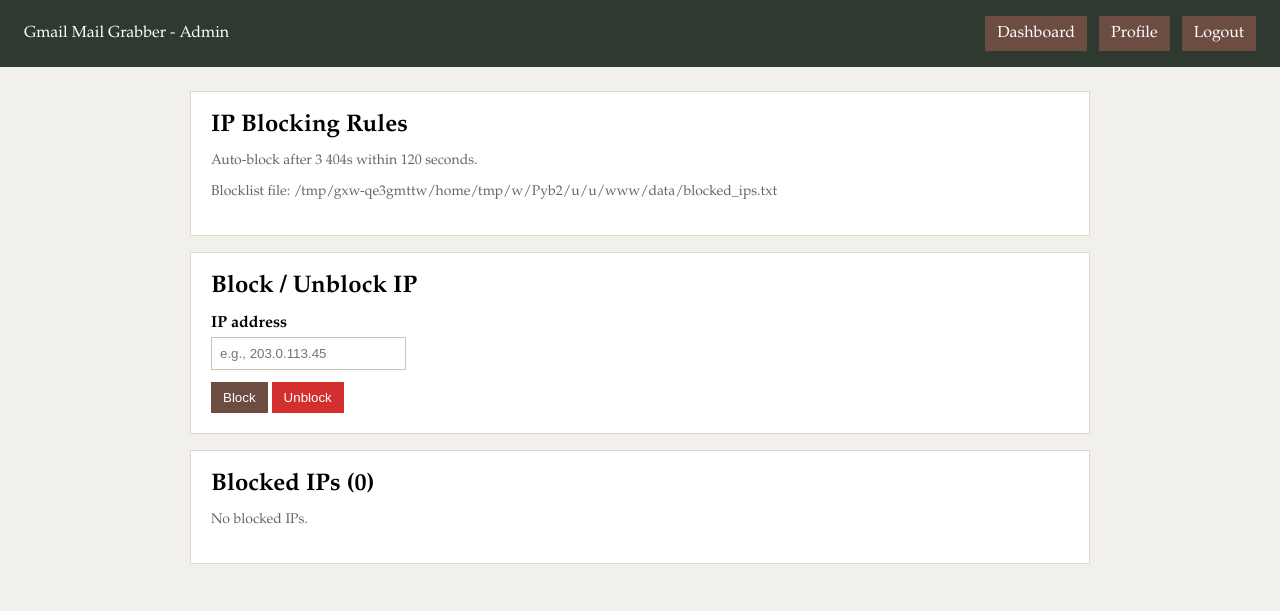
After one commit to programmer007007/GmailEmailGrabber, a Flask app: page /blocked-ips in a window 1280 px wide. The commit adds this page. Shown: the top 611 px of the page. Run offline with Flask 3, Linux system fonts and the light colour scheme; the visitor is signed in with stand-in values (Sample User, id 1); data comes from the database, SQL or seed files in the repository; parts of the project's set-up code (start-up, migrations or seed data) failed here and were passed over.

Commit message:
blocing of ips bots crashing our servers

```diff
--- a/app.py
+++ b/app.py
@@ -62,6 +62,90 @@
 
 # Reduce OAuthlib warning for local dev when using http://localhost
 os.environ.setdefault("OAUTHLIB_INSECURE_TRANSPORT", "1")
+
+# Basic IP blocking for repeated 404s
+BLOCKED_IPS_FILE = Path(os.getenv("BLOCKED_IPS_FILE", str(DATA_DIR / "blocked_ips.txt")))
+BLOCK_404_THRESHOLD = int(os.getenv("BLOCK_404_THRESHOLD", "3"))
+BLOCK_404_WINDOW_SECONDS = int(os.getenv("BLOCK_404_WINDOW_SECONDS", "120"))
+
+_blocked_ips = set()
+_block_lock = threading.Lock()
+_consecutive_404 = {}
+
+
+def _load_blocked_ips():
+    if not BLOCKED_IPS_FILE.exists():
+        return
+    try:
+        for line in BLOCKED_IPS_FILE.read_text(encoding="utf-8").splitlines():
+            ip = line.strip()
+            if ip:
+                _blocked_ips.add(ip)
+    except Exception as e:
+        print(f"Failed to read blocked IPs file: {e}")
+
+
+def _save_blocked_ip(ip):
+    try:
+        BLOCKED_IPS_FILE.parent.mkdir(parents=True, exist_ok=True)
+        with BLOCKED_IPS_FILE.open("a", encoding="utf-8") as f:
+            f.write(f"{ip}\n")
+    except Exception as e:
+        print(f"Failed to write blocked IP: {e}")
+
+
+def _write_blocked_ips():
+    try:
+        BLOCKED_IPS_FILE.parent.mkdir(parents=True, exist_ok=True)
+        with BLOCKED_IPS_FILE.open("w", encoding="utf-8") as f:
+            for ip in sorted(_blocked_ips):
+                f.write(f"{ip}\n")
+    except Exception as e:
+        print(f"Failed to rewrite blocked IPs file: {e}")
+
+
+def _get_client_ip():
+    # ProxyFix populates request.access_route from X-Forwarded-For.
+    if request.access_route:
+        return request.access_route[0]
+    return request.remote_addr or "unknown"
+
+
+def _track_404(ip):
+    now = time.time()
+    record = _consecutive_404.get(ip)
+    if not record:
+        _consecutive_404[ip] = {"count": 1, "last": now}
+        return 1
+
+    if now - record["last"] > BLOCK_404_WINDOW_SECONDS:
+        record["count"] = 1
+    else:
+        record["count"] += 1
+    record["last"] = now
+    return record["count"]
+
+
+def _reset_404(ip):
+    _consecutive_404.pop(ip, None)
+
+
+def _prune_404():
+    now = time.time()
+    stale = [ip for ip, rec in _consecutive_404.items() if now - rec["last"] > BLOCK_404_WINDOW_SECONDS]
+    for ip in stale:
+        _consecutive_404.pop(ip, None)
+
+
+_load_blocked_ips()
+
+
+@app.before_request
+def block_bad_ips():
+    ip = _get_client_ip()
+    with _block_lock:
+        if ip in _blocked_ips:
+            abort(403)
 
 
 def db():
@@ -153,6 +237,17 @@
     def wrapper(*args, **kwargs):
         if not session.get("user_id"):
             return redirect(url_for("login"))
+        return fn(*args, **kwargs)
+    wrapper.__name__ = fn.__name__
+    return wrapper
+
+
+def admin_required(fn):
+    def wrapper(*args, **kwargs):
+        if not session.get("user_id"):
+            return redirect(url_for("login"))
+        if not session.get("is_admin"):
+            abort(403)
         return fn(*args, **kwargs)
     wrapper.__name__ = fn.__name__
     return wrapper
@@ -255,12 +350,12 @@
     end = datetime.fromisoformat(end_date) + timedelta(days=1)
 
     # Gmail search uses dates in YYYY/MM/DD format and interprets them in the account's timezone
-    # Include ALL mail: inbox, sent, spam, trash, drafts, etc.
-    # {in:anywhere} searches across all folders including spam and trash
-    # Filter to only include emails from John, Jason, and Peyton
-    # Note: You may need to update the email addresses to match the actual sender addresses
-    allowed_senders = "(from:john OR from:jason OR from:peyton)"
-    return f"after:{start.strftime('%Y/%m/%d')} before:{end.strftime('%Y/%m/%d')} in:anywhere {allowed_senders}"
+    # Search inbox, sent, and spam folders only (exclude trash and drafts)
+    # -in:trash excludes trash, -in:drafts excludes drafts
+    # Filter to include ALL emails involving John, Jason, and Peyton (from, to, cc, bcc)
+    # Using {} syntax to match any involvement of these email addresses
+    allowed_senders = "{john@thedoctorgroup.com jason@thedoctorgroup.com peyton@thedoctorgroup.com}"
+    return f"after:{start.strftime('%Y/%m/%d')} before:{end.strftime('%Y/%m/%d')} -in:trash -in:drafts {allowed_senders}"
 
 
 def parse_email_body(payload):
@@ -748,6 +843,49 @@
     return redirect(url_for("profile"))
 
 
+@app.route("/blocked-ips", methods=["GET", "POST"])
+@admin_required
+def blocked_ips():
+    user = get_current_user()
+    message = None
+    error = None
+
+    if request.method == "POST":
+        action = request.form.get("action", "")
+        ip = (request.form.get("ip") or "").strip()
+        if action not in ["block", "unblock"]:
+            error = "Invalid action."
+        elif not ip:
+            error = "IP is required."
+        else:
+            with _block_lock:
+                if action == "block":
+                    _blocked_ips.add(ip)
+                    _save_blocked_ip(ip)
+                    message = f"Blocked {ip}."
+                else:
+                    if ip in _blocked_ips:
+                        _blocked_ips.discard(ip)
+                        _write_blocked_ips()
+                        message = f"Unblocked {ip}."
+                    else:
+                        error = f"{ip} is not currently blocked."
+
+    with _block_lock:
+        blocked_list = sorted(_blocked_ips)
+
+    return render_template(
+        "blocked_ips.html",
+        user=user,
+        blocked_ips=blocked_list,
+        message=message,
+        error=error,
+        threshold=BLOCK_404_THRESHOLD,
+        window_seconds=BLOCK_404_WINDOW_SECONDS,
+        blocked_file=str(BLOCKED_IPS_FILE),
+    )
+
+
 @app.route("/")
 @login_required
 def index():
@@ -1089,6 +1227,26 @@
     })
 
 
+@app.after_request
+def maybe_block_after_404(response):
+    try:
+        if response.status_code == 404:
+            ip = _get_client_ip()
+            with _block_lock:
+                if ip not in _blocked_ips:
+                    count = _track_404(ip)
+                    if count >= BLOCK_404_THRESHOLD:
+                        _blocked_ips.add(ip)
+                        _save_blocked_ip(ip)
+        else:
+            ip = _get_client_ip()
+            _reset_404(ip)
+        _prune_404()
+    except Exception as e:
+        print(f"IP block tracking error: {e}")
+    return response
+
+
 if __name__ == "__main__":
     init_db()
     app.run(host="0.0.0.0", port=5000, debug=True)
--- /dev/null
+++ b/templates/blocked_ips.html
@@ -0,0 +1,81 @@
+<!doctype html>
+<html lang="en">
+  <head>
+    <meta charset="utf-8" />
+    <meta name="viewport" content="width=device-width, initial-scale=1" />
+    <title>Blocked IPs - Gmail Mail Grabber</title>
+    <style>
+      body { font-family: "Palatino Linotype", serif; background: #f2f0ea; margin: 0; padding: 0; }
+      header { background: #2e3a2f; color: #fff; padding: 16px 24px; display: flex; align-items: center; justify-content: space-between; flex-wrap: wrap; }
+      main { max-width: 900px; margin: 24px auto; padding: 0 16px 32px; }
+      .card { background: #fff; border: 1px solid #e0d8cd; padding: 20px; margin-bottom: 16px; }
+      h1, h2 { margin: 0 0 12px; }
+      label { display: block; margin: 8px 0 4px; font-weight: bold; }
+      input { padding: 8px; border: 1px solid #c9c3b8; }
+      button, a.button { padding: 8px 12px; background: #6d4c41; color: #fff; border: none; text-decoration: none; cursor: pointer; display: inline-block; }
+      .top-actions { display: flex; gap: 12px; align-items: center; flex-wrap: wrap; }
+      .info-text { font-size: 14px; color: #666; margin-top: 8px; }
+      .notice { padding: 10px 12px; border-radius: 4px; margin-bottom: 12px; }
+      .notice-success { background: #e6f4ea; color: #1e4620; border: 1px solid #b7e0c1; }
+      .notice-error { background: #fdecea; color: #611a15; border: 1px solid #f5c6cb; }
+      .blocked-list { list-style: none; padding: 0; margin: 0; }
+      .blocked-item { display: flex; align-items: center; justify-content: space-between; border-bottom: 1px solid #eee; padding: 8px 0; }
+      .blocked-ip { font-family: monospace; }
+      .inline-form { display: inline; margin: 0; }
+    </style>
+  </head>
+  <body>
+    <header>
+      <div>Gmail Mail Grabber - Admin</div>
+      <div class="top-actions">
+        <a class="button" href="{{ url_for('index') }}">Dashboard</a>
+        <a class="button" href="{{ url_for('profile') }}">Profile</a>
+        <a class="button" href="{{ url_for('logout') }}">Logout</a>
+      </div>
+    </header>
+    <main>
+      <div class="card">
+        <h2>IP Blocking Rules</h2>
+        <p class="info-text">Auto-block after {{ threshold }} 404s within {{ window_seconds }} seconds.</p>
+        <p class="info-text">Blocklist file: {{ blocked_file }}</p>
+      </div>
+
+      <div class="card">
+        <h2>Block / Unblock IP</h2>
+        {% if message %}
+          <div class="notice notice-success">{{ message }}</div>
+        {% endif %}
+        {% if error %}
+          <div class="notice notice-error">{{ error }}</div>
+        {% endif %}
+        <form method="post" action="{{ url_for('blocked_ips') }}">
+          <label for="ip">IP address</label>
+          <input id="ip" name="ip" type="text" placeholder="e.g., 203.0.113.45" />
+          <div style="margin-top: 12px;">
+            <button type="submit" name="action" value="block">Block</button>
+            <button type="submit" name="action" value="unblock" style="background:#d32f2f;">Unblock</button>
+          </div>
+        </form>
+      </div>
+
+      <div class="card">
+        <h2>Blocked IPs ({{ blocked_ips | length }})</h2>
+        {% if blocked_ips %}
+          <ul class="blocked-list">
+            {% for ip in blocked_ips %}
+            <li class="blocked-item">
+              <span class="blocked-ip">{{ ip }}</span>
+              <form class="inline-form" method="post" action="{{ url_for('blocked_ips') }}">
+                <input type="hidden" name="ip" value="{{ ip }}" />
+                <button type="submit" name="action" value="unblock" style="background:#d32f2f;">Unblock</button>
+              </form>
+            </li>
+            {% endfor %}
+          </ul>
+        {% else %}
+          <p class="info-text">No blocked IPs.</p>
+        {% endif %}
+      </div>
+    </main>
+  </body>
+</html>
--- a/templates/index.html
+++ b/templates/index.html
@@ -223,6 +223,9 @@
       <div>Gmail Mail Grabber - {{ user['username'] }}</div>
       <div class="top-actions">
         <a class="button" href="{{ url_for('profile') }}">Profile & API Key</a>
+        {% if user['is_admin'] %}
+        <a class="button" href="{{ url_for('blocked_ips') }}">IP Blocks</a>
+        {% endif %}
         {% if not user['gmail_connected'] %}
         <a class="button" href="{{ url_for('auth_google') }}">Connect Google</a>
         {% endif %}
--- a/templates/profile.html
+++ b/templates/profile.html
@@ -25,6 +25,9 @@
       <div>Gmail Mail Grabber</div>
       <div class="top-actions">
         <a class="button" href="{{ url_for('index') }}">Dashboard</a>
+        {% if user['is_admin'] %}
+        <a class="button" href="{{ url_for('blocked_ips') }}">IP Blocks</a>
+        {% endif %}
         <a class="button" href="{{ url_for('logout') }}">Logout</a>
       </div>
     </header>
```
